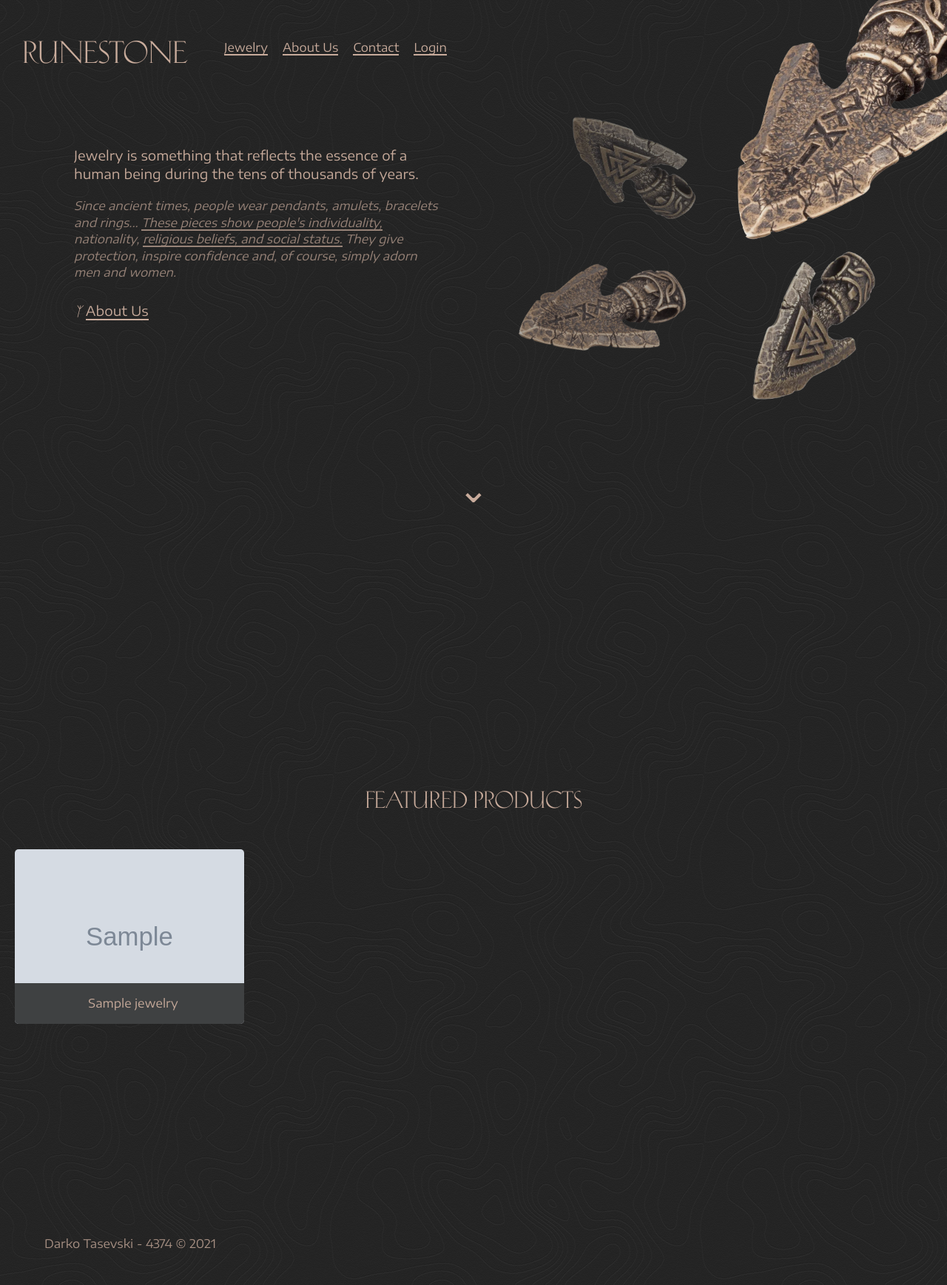
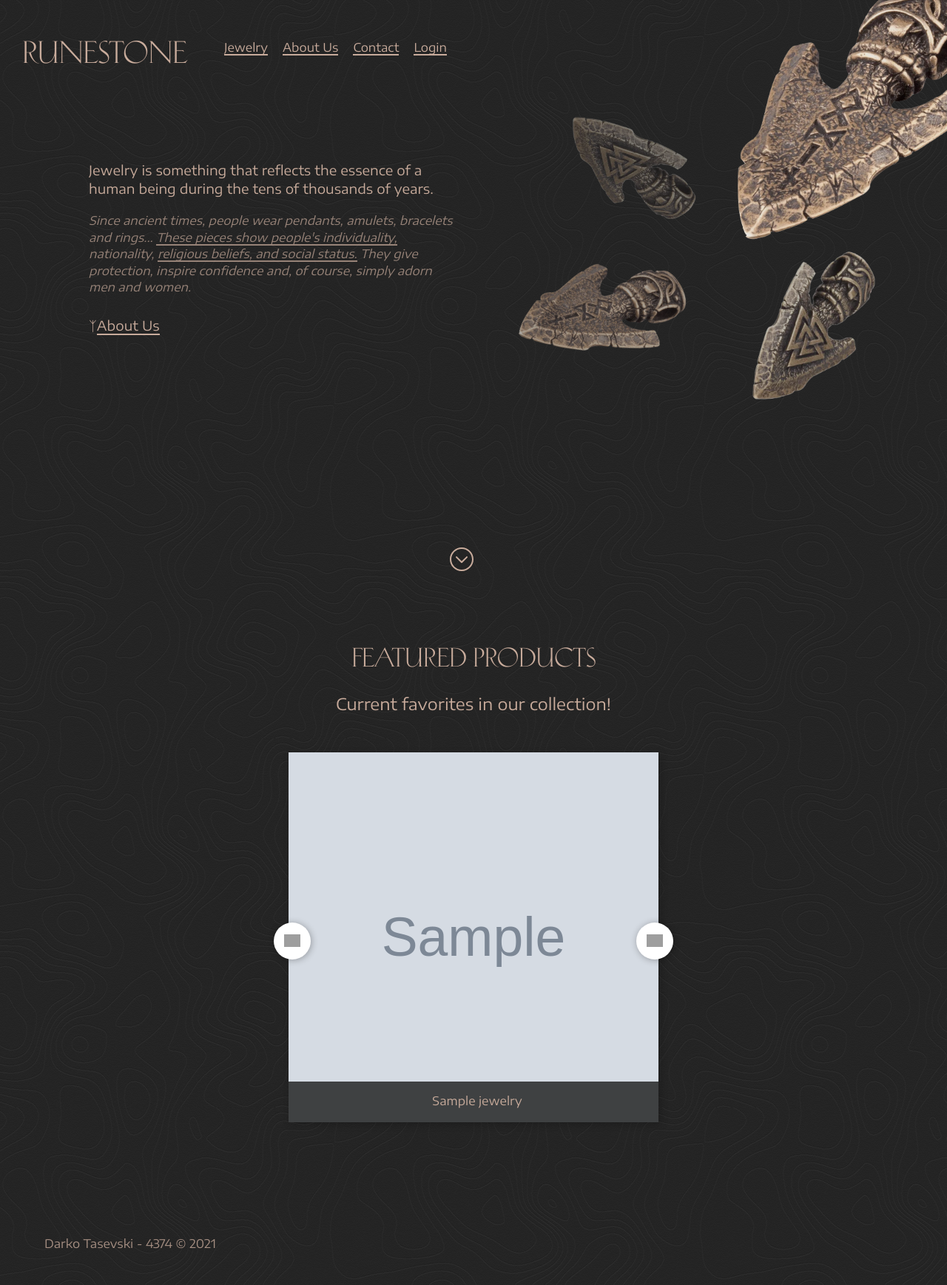
Before and after one commit to darktasevski/IT210-PZ, a PHP site: page / in a window 1280 px wide. Shown: the whole page at 74% size. Run offline with PHP 8.4, Linux system fonts and the light colour scheme; tables that the repository leaves empty or names only in its code hold one stand-in row (values such as "Sample post"); grey boxes marked "Sample" are stand-in pictures; grey boxes are pictures that could not be loaded.

Commit message:
refactor: featured slider

```diff
--- a/public/index.php
+++ b/public/index.php
@@ -13,6 +13,7 @@ define('ROOT_PATH', __DIR__);
     <link rel="stylesheet" href="./styles/normalize.css">
     <link rel="stylesheet" href="./styles/fonts.css">
     <link rel="stylesheet" href="./styles/main.css">
+    <link rel="stylesheet" href="./styles/slider.css">
 </head>
 <body>
 <?php require_once("navigation.php") ?>
@@ -29,36 +30,44 @@ define('ROOT_PATH', __DIR__);
 <div class="img__container img_alternate_3">
     <img class="hero__alt" src="./images/gugnir_1.png" alt="Gugnir image">
 </div>
-<main>
+<main class="homepage">
     <section class="hero">
         <section class="hero__message">
             <p>Jewelry is something that reflects the essence of a human being during the tens of thousands of years.</p>
             <p><em> Since ancient times, people wear pendants, amulets, bracelets and rings... <span class="h__underline">These pieces show people's individuality,</span>
                     nationality, <span class="h__underline">religious beliefs, and social status.</span>
                     They give protection, inspire confidence and, of course, simply adorn men and women.</em></p>
-            <p class="link"><i>&#5833; </i><a href="pages/about.php">About Us</a></p>
+            <p class="link">&#5833;<a href="pages/about.php">About Us</a></p>
         </section>
-    <p class="arrow_down">&#8964;</p>
+        <a href="#featured">
+            <img class="arrow_down bounce" height="32" width="32" src="images/ChevronDownCircle.svg" alt="Chevron down">
+        </a>
     </section>
 
-
-    <section class="featured">
+    <section id="featured" class="featured">
         <h2 class="featured__title">Featured products</h2>
-        <div class="featured__container">
+        <p class="featured__subtitle"> Current favorites in our collection!</p>
+        <div id="slider" class="slider">
+            <div class="wrapper">
+                <div id="slides" class="slides">
                     <?php
                     require_once('../src/common/connection.php');
                     $conn = connect();
 
-                $sql = "SELECT * FROM jewelry ORDER BY RAND() LIMIT 4";
+                    $sql = "SELECT * FROM jewelry ORDER BY RAND() LIMIT 6";
                     $result = $conn->query($sql);
 
                     while ($row = $result->fetch()) {
-                    echo '<div class="featured__item">
+                        echo '<div class="slide">
                             <img class="featured__item__img" id="'.$row["id"].'" src="'.$row["image_uri"].'" alt="image" />
                             <p class="featured__item__title">'. $row["name"] .'</p>
                         </div>';
                     }
                     ?>
+                </div>
+            </div>
+            <a id="prev" class="control prev"></a>
+            <a id="next" class="control next"></a>
         </div>
     </section>
 </main>
@@ -74,10 +83,12 @@ define('ROOT_PATH', __DIR__);
     }
 ?>
 
+<script src="scripts/slider.js"></script>
+
 <script>
-    const featured = document.getElementsByClassName("featured__container")[0];
+    const featuredSlides = document.getElementById("slides");
 
-    featured.addEventListener('click', function (e) {
+    featuredSlides.addEventListener('click', function (e) {
         if (e.target.id) {
             window.location.href = `pages/product.php?id=${e.target.id}`;
         }
--- a/public/styles/main.css
+++ b/public/styles/main.css
@@ -12,13 +12,20 @@ html {
 body {
     position: relative;
     height: 100%;
+    display: -ms-grid;
     display: grid;
+    -ms-grid-rows: 100px -webkit-max-content 100px;
+    -ms-grid-rows: 100px max-content 100px;
+    grid-template-rows: 100px -webkit-max-content 100px;
     grid-template-rows: 100px max-content 100px;
     background-image: url('../images/cartographer.png');
 }
 
 @media (min-width: 1920px) and (orientation: landscape) {
     body {
+        -ms-grid-rows: 200px -webkit-max-content 200px;
+        -ms-grid-rows: 200px max-content 200px;
+        grid-template-rows: 200px -webkit-max-content 200px;
         grid-template-rows: 200px max-content 200px;
     }
 }
@@ -88,7 +100,30 @@ header {
 }
 
 .nav > .link:hover {
+    -webkit-transform: scale(1.1);
     transform: scale(1.1);
+}
+
+.homepage {
+    display: -webkit-box;
+    display: -ms-flexbox;
+    display: flex;
+    -webkit-box-orient: vertical;
+    -webkit-box-direction: normal;
+    -ms-flex-direction: column;
+    flex-direction: column;
+}
+
+.homepage > section:first-of-type {
+    height: 100%;
+    padding-bottom: 260px;
+
+}
+
+@media (min-width: 1920px) and (orientation: landscape) {
+    .homepage section:first-of-type {
+        height: calc(100vh - 210px);
+    }
 }
 
 /* Footer */
@@ -155,6 +194,7 @@ footer.contact__footer {
 /* Hero classes */
 
 .hero {
+    padding: 20px;
     position: relative;
 }
 
@@ -279,25 +336,66 @@ footer.contact__footer {
     }
 
     .hero__message p:nth-of-type(2) {
-        opacity: 0.7;
         font-size: 22px;
     }
+}
+
+@keyframes bounce {
+    0%, 100% {
+        transform: translateY(0);
+    }
+    50% {
+        transform: translateY(-5px);
+    }
+}
+
+.bounce {
+    -webkit-animation-name: bounce;
+    animation-name: bounce;
+}
+
+.arrow_down {
+    position: relative;
+    left: calc(50% - 32px);
+    bottom: -270px;
+    cursor: pointer;
+
+    -webkit-animation-duration: 1s;
+    animation-duration: 1s;
+    -webkit-animation-fill-mode: both;
+    animation-fill-mode: both;
+    -webkit-animation-timing-function: linear;
+    animation-timing-function: linear;
+    animation-iteration-count: infinite;
+    -webkit-animation-iteration-count: infinite;
+}
+
+@media (min-width: 1920px) and (orientation: landscape) {
+    /*.arrow_down {*/
+    /*}*/
 }
 
 .link {
     margin-top: 30px;
     list-style: none;
+    -webkit-transition: -webkit-transform ease-in-out .25s;
+    transition: -webkit-transform ease-in-out .25s;
     transition: transform ease-in-out .25s;
+    transition: transform ease-in-out .25s, -webkit-transform ease-in-out .25s;
 }
 
 .link a {
     text-decoration: none;
     color: #C9AC9C;
     border-bottom: 2px solid #C9AC9C;
+    -webkit-transition: -webkit-transform ease-in-out .25s;
+    transition: -webkit-transform ease-in-out .25s;
     transition: transform ease-in-out .25s;
+    transition: transform ease-in-out .25s, -webkit-transform ease-in-out .25s;
 }
 
 .link a:hover {
+    -webkit-transform: scale(1.1);
     transform: scale(1.1);
 }
 
@@ -346,20 +444,22 @@ a.link {
 /*Featured */
 
 .featured {
-    margin-top: 30vh;
-    padding-bottom: 50px;
+    position: relative;
+    padding:  0 50px 120px 50px;
 }
 
 .featured__title {
-    font-size: 32px;
+    margin-top: 100px;
+    font-size: 36px;
     color: #C9AC9C;
     text-align: center;
 }
 
-.featured__container {
-    display: flex;
-    flex: 1 1 0px;
-    padding: 20px 20px 40px;
+.featured__subtitle {
+    font-size: 22px;
+    color: #C9AC9C;
+    text-align: center;
+    margin-bottom: 0;
 }
 
 .featured__item {
@@ -387,26 +487,18 @@ a.link {
     height: 45px;
     background: rgba(27, 27, 27, 0.8);
     width: 100%;
+    display: -webkit-box;
+    display: -ms-flexbox;
     display: flex;
+    -webkit-box-pack: center;
+    -ms-flex-pack: center;
     justify-content: center;
+    -webkit-box-align: center;
+    -ms-flex-align: center;
     align-items: center;
     margin: 0;
     text-align: center;
     padding: 5px;
-}
-
-.arrow_down {
-    font-size: 50px;
-    text-align: center;
-    position: relative;
-    bottom: -150px;
-}
-
-@media (min-width: 1920px) and (orientation: landscape) {
-    .arrow_down {
-        font-size: 100px;
-        bottom: -180px;
-    }
 }
 
 /*Edit page */
--- /dev/null
+++ b/public/styles/slider.css
@@ -0,0 +1,99 @@
+/*
+* Prefixed by https://autoprefixer.github.io
+* PostCSS: v7.0.29,
+* Autoprefixer: v9.7.6
+* Browsers: last 2 version
+*/
+
+.slider {
+    margin-top: 50px;
+    position: relative;
+    left: 50%;
+    -webkit-transform: translateX(-50%);
+    transform: translateX(-50%);
+    width: 500px;
+    height: 500px;
+    -webkit-box-shadow: 3px 3px 10px rgba(0, 0, 0, 0.2);
+    box-shadow: 3px 3px 10px rgba(0, 0, 0, 0.2);
+}
+
+.wrapper {
+    overflow: hidden;
+    position: relative;
+    width: 500px;
+    height: 500px;
+    z-index: 1;
+}
+
+.slides {
+    display: -webkit-box;
+    display: -ms-flexbox;
+    display: flex;
+    position: relative;
+    top: 0;
+    left: -500px;
+    width: 10000px;
+}
+
+.slides.shifting {
+    -webkit-transition: left 0.2s ease-out;
+    transition: left 0.2s ease-out;
+}
+
+.slide {
+    width: 500px;
+    height: 500px;
+    cursor: pointer;
+    display: -webkit-box;
+    display: -ms-flexbox;
+    display: flex;
+    -webkit-box-orient: vertical;
+    -webkit-box-direction: normal;
+    -ms-flex-direction: column;
+    flex-direction: column;
+    -webkit-box-pack: center;
+    -ms-flex-pack: center;
+    justify-content: center;
+    -webkit-transition: all 1s;
+    transition: all 1s;
+    position: relative;
+    background: #171717;
+    border-radius: 2px;
+}
+
+.control {
+    position: absolute;
+    top: 50%;
+    width: 50px;
+    height: 50px;
+    background: #fff;
+    border-radius: 50px;
+    margin-top: -20px;
+    -webkit-box-shadow: 1px 1px 10px rgba(0, 0, 0, 0.3);
+    box-shadow: 1px 1px 10px rgba(0, 0, 0, 0.3);
+    z-index: 2;
+}
+
+.prev,
+.next {
+    background-size: 22px;
+    background-position: center;
+    background-repeat: no-repeat;
+    cursor: pointer;
+}
+
+.prev {
+    background-image: url(https://cdn0.iconfinder.com/data/icons/navigation-set-arrows-part-one/32/ChevronLeft-512.png);
+    left: -20px;
+}
+
+.next {
+    background-image: url(https://cdn0.iconfinder.com/data/icons/navigation-set-arrows-part-one/32/ChevronRight-512.png);
+    right: -20px;
+}
+
+.prev:active,
+.next:active {
+    -webkit-transform: scale(0.8);
+    transform: scale(0.8);
+}
```
Also changed, not shown: other parts of public/styles/main.css (+36 -0 lines), public/scripts/slider.js (added, +79 -0 lines), public/styles/catalog.css (+31 -0 lines), public/styles/forms.css (+30 -0 lines), public/styles/product.css (+18 -0 lines), public/styles/social_bar.css (+9 -0 lines), public/images/ChevronDownCircle.svg (added). Lines whose indentation alone changed are shown as unchanged.
